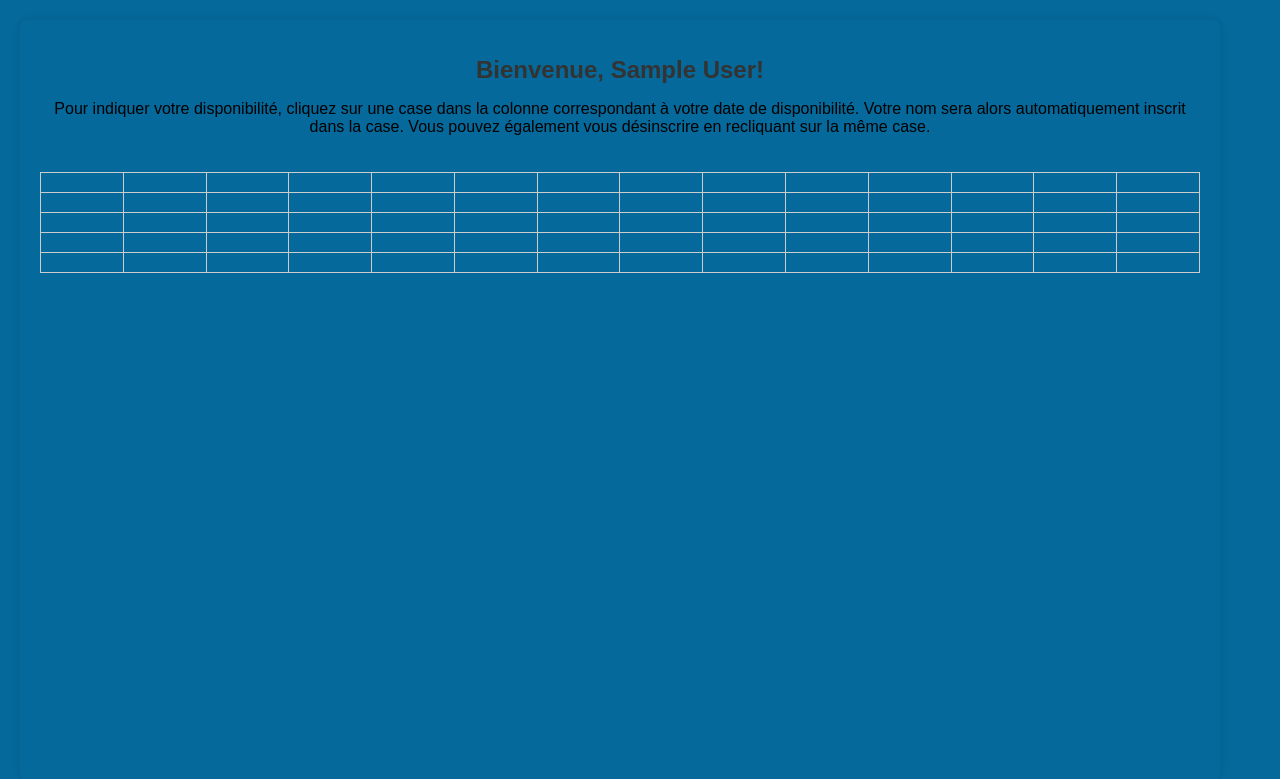
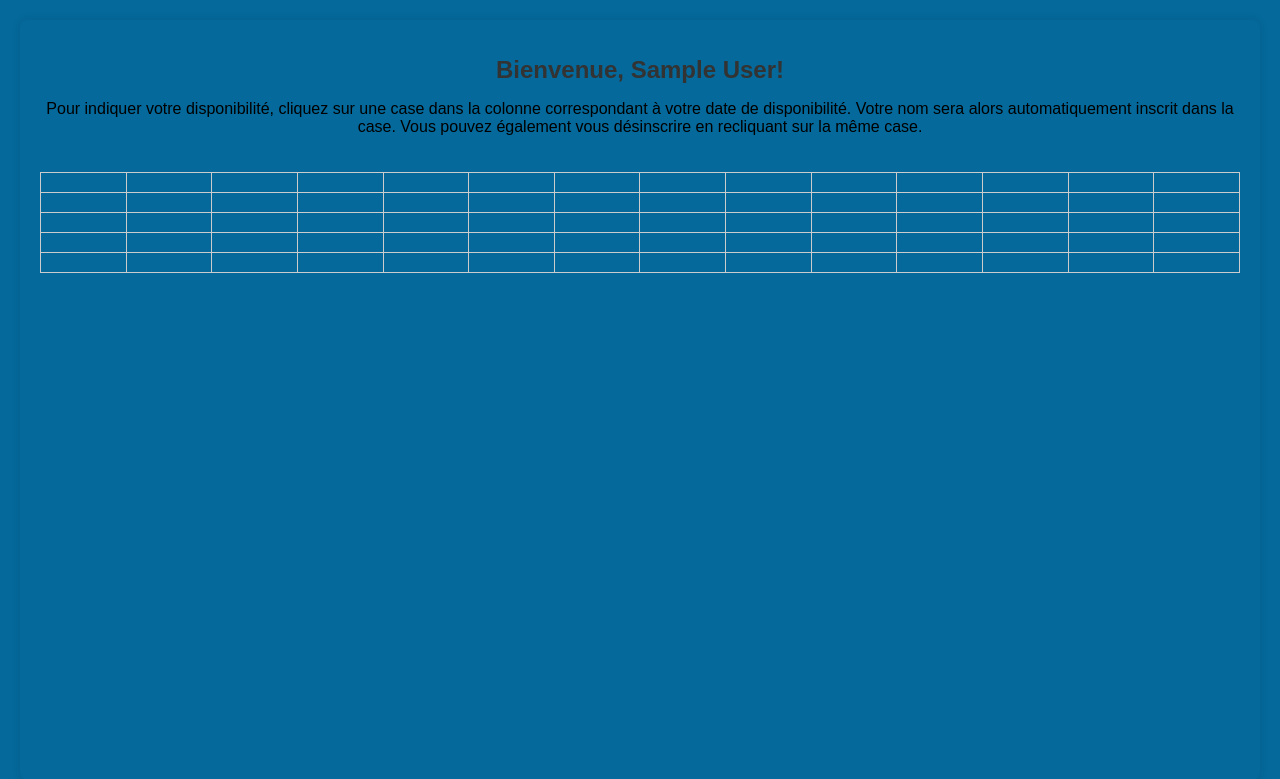
Before and after one commit to PaulinePeeters/coursgisele, a Flask app: page /table in a window 1280 px wide. Shown: the top 779 px of the page. Run offline with Flask 3, Linux system fonts and the light colour scheme; the visitor is signed in with stand-in values (Sample User, id 1); data that the repository does not hold is empty.

Commit message:
style.css

```diff
--- a/static/style.css
+++ b/static/style.css
@@ -19,7 +19,7 @@ body {
 .container {
     text-align: center;
     width: auto;
-    max-width: 1200px;
+    max-width: 1500px;
     margin: 20px;
     padding: 20px;
     box-shadow: 0 0 10px rgba(0, 0, 0, 0.1);
```
